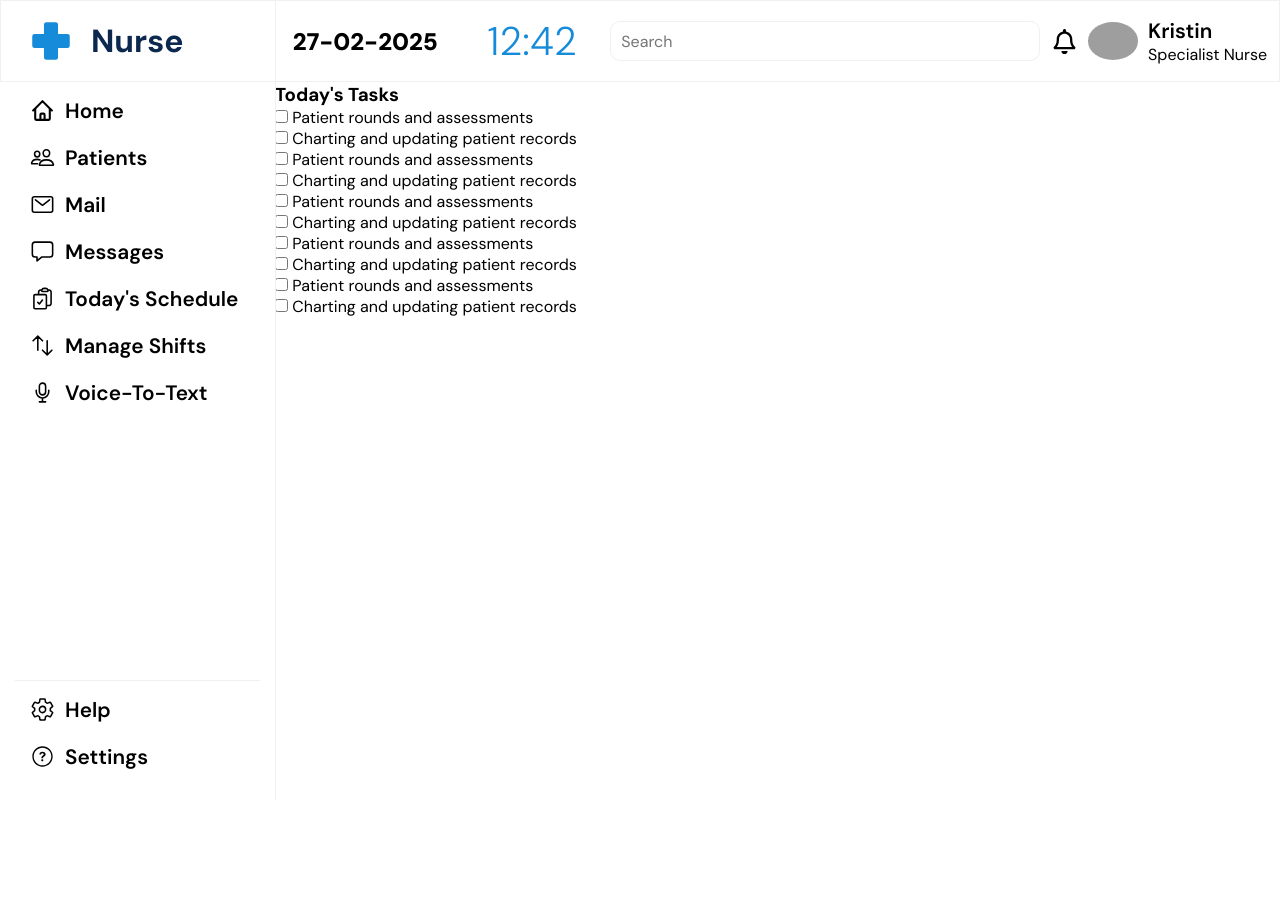
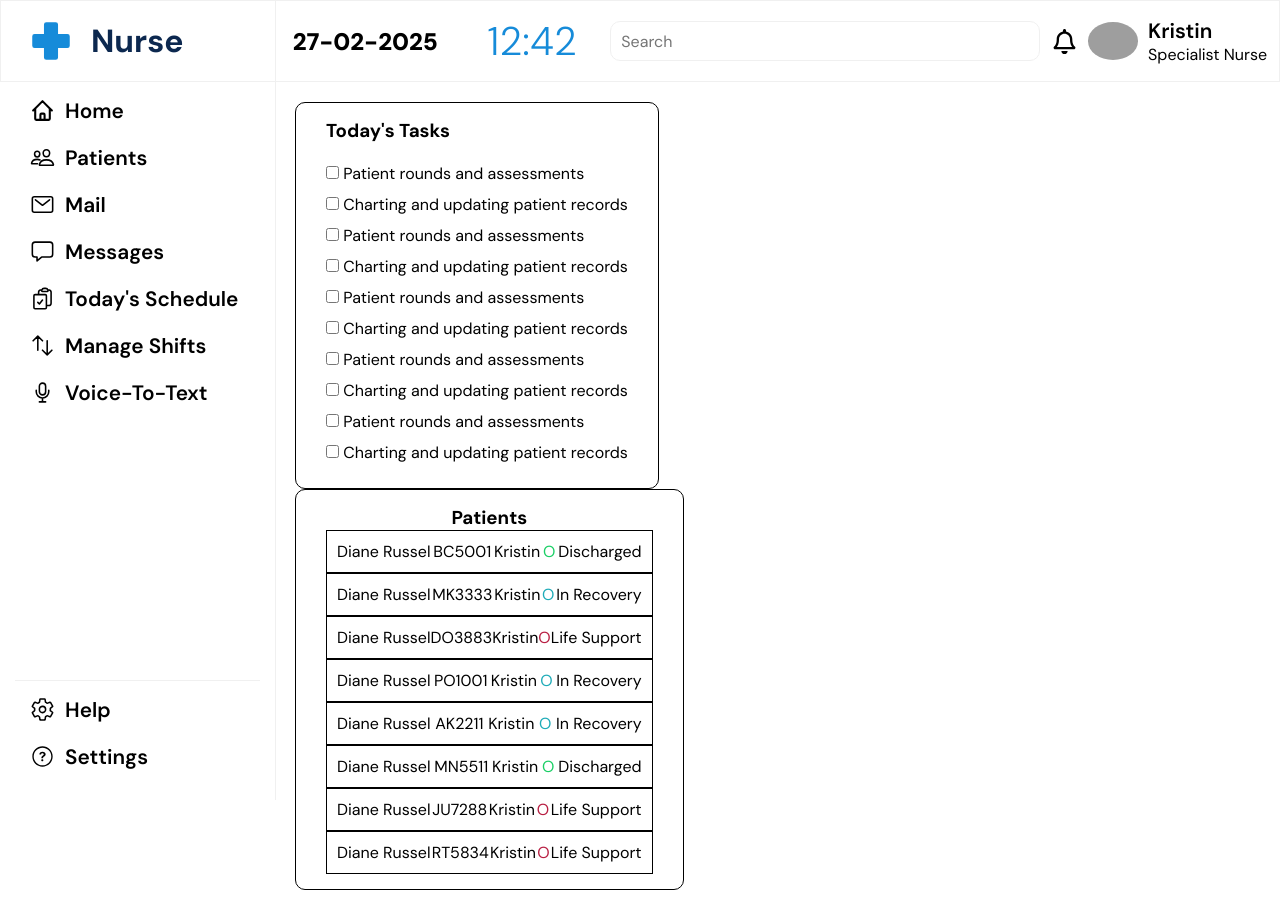
Before and after one commit to Xutik/team_5_project, a React (Create React App) app: page / in a window 1280 px wide. Before the commit the page ends 800 px from the top, so only its background shows below. Built offline with nearby package versions, Linux system fonts and the light colour scheme; grey boxes are pictures that could not be loaded.

Commit message:
created versatile object for patients

```diff
--- /dev/null
+++ b/src/components/data/patients.js
@@ -0,0 +1,65 @@
+const statuses = {
+    a: {
+        condition: "Discharged",
+        color: "#1ACF65"
+    },
+    b: {
+        condition: "In Recovery",
+        color: "#1EABB8"
+    },
+    c: {
+        condition: "Life Support",
+        color: "#B81E42"
+    }
+}
+
+export const patients = [
+    {
+        name: "Diane Russel",
+        idNum: "BC5001",
+        caretaker: "Kristin",
+        status: statuses.a
+    },
+    {
+        name: "Diane Russel",
+        idNum: "MK3333",
+        caretaker: "Kristin",
+        status: statuses.b
+    },
+    {
+        name: "Diane Russel",
+        idNum: "DO3883",
+        caretaker: "Kristin",
+        status: statuses.c
+    },
+    {
+        name: "Diane Russel",
+        idNum: "PO1001",
+        caretaker: "Kristin",
+        status: statuses.b
+    },
+    {
+        name: "Diane Russel",
+        idNum: "AK2211",
+        caretaker: "Kristin",
+        status: statuses.b
+    },
+    {
+        name: "Diane Russel",
+        idNum: "MN5511",
+        caretaker: "Kristin",
+        status: statuses.a
+    },
+    {
+        name: "Diane Russel",
+        idNum: "JU7288",
+        caretaker: "Kristin",
+        status: statuses.c
+    },
+    {
+        name: "Diane Russel",
+        idNum: "RT5834",
+        caretaker: "Kristin",
+        status: statuses.c
+    },
+]
--- a/src/components/link.jsx
+++ b/src/components/link.jsx
@@ -10,8 +10,6 @@ import { IoSettingsOutline } from "react-icons/io5";
 import { IoIosHelpCircleOutline } from "react-icons/io";
 
 function Link(data) {
-	console.log(data.link.title);
-
 	const icons = {
 		A: <HiOutlineHome size={25} />,
 		B: <IoPeopleOutline size={25} />,
@@ -25,7 +23,7 @@ function Link(data) {
 	};
 
 	return (
-		<div className="link">
+		<div className="link" key={data.link.icon}>
 			{icons[data.link.icon]}
 			<p>{data.link.title}</p>
 		</div>
--- a/src/components/main.css
+++ b/src/components/main.css
@@ -1,3 +1,4 @@
 main{
     margin-left: 275px;
+    padding: 20px;
 }
--- a/src/components/main.jsx
+++ b/src/components/main.jsx
@@ -8,7 +8,7 @@ function Main() {
 	return (
 		<main>
 			<Tasks />
-
+			<Patients></Patients>
 
 		</main>
 	);
--- /dev/null
+++ b/src/components/main/patient.jsx
@@ -0,0 +1,24 @@
+import React from "react";
+
+function Patient(data) {
+	const statuses = {
+        stats: {
+            a: "Discharged",
+            b: "In recovery",
+            c: "Life support",
+        },
+	};
+
+	return (
+		<div className="patient" key={data.patient.idNum}>
+			<p>{data.patient.name}</p>
+			<p>{data.patient.idNum}</p>
+			<p>{data.patient.caretaker}</p>
+            <p style={{color: data.patient.status.color}}>O</p>
+			<p>{data.patient.status.condition}</p>
+
+		</div>
+	);
+}
+
+export default Patient;
--- /dev/null
+++ b/src/components/main/patients.css
@@ -0,0 +1,13 @@
+.patients{
+    border: solid black 1px;
+    border-radius: 10px;
+    width: fit-content;
+    padding: 15px 30px;
+}
+
+.patient{
+    display: flex;
+    border: solid black 1px;
+    justify-content: space-between;
+    padding: 10px;
+}
--- a/src/components/main/patients.jsx
+++ b/src/components/main/patients.jsx
@@ -1,9 +1,15 @@
 import React from "react";
+import "./patients.css";
+import { patients } from "../data/patients";
+import Patient from "./patient";
 
 function Patients() {
 	return (
-		<div>
-			<h3>Patients</h3>
+		<div className="patients">
+			<h3 className="patientTitle">Patients</h3>
+			{patients.map((data) => (
+				<Patient patient={data} key={data.idNum} />
+			))}
 		</div>
 	);
 }
--- a/src/components/main/tasks.css
+++ b/src/components/main/tasks.css
@@ -1,8 +1,16 @@
 .tasks{
-
+    border-radius: 10px;
+    border: solid 1px black;
     text-align: left;
+    width: fit-content;
+    padding: 15px 30px;
 }
 
 li{
     list-style-type: none;
+    margin-block: 10px;
 }
+
+.taskTitle{
+    margin-bottom: 20px;
+}
--- a/src/components/main/tasks.jsx
+++ b/src/components/main/tasks.jsx
@@ -4,7 +4,7 @@ import './tasks.css'
 function Tasks () {
     return(
         <div className="tasks">
-            <h3>Today's Tasks</h3>
+            <h3 className="taskTitle">Today's Tasks</h3>
             <ul>
                 <li> <input type="checkbox" name="" id="" /> Patient rounds and assessments</li>
                 <li> <input type="checkbox" name="" id="" /> Charting and updating patient records</li>
--- a/src/components/sidebar.jsx
+++ b/src/components/sidebar.jsx
@@ -1,6 +1,6 @@
 import React from "react";
 import "./sidebar.css";
-import { links1, links2 } from "./links.js";
+import { links1, links2 } from "./data/links.js";
 import Link from "./link";
 
 function Sidebar() {
@@ -9,12 +9,12 @@ function Sidebar() {
 			<div className="links">
 				<div>
 					{links1.map((data) => (
-						<Link link={data} />
+						<Link link={data} key={data.icon} />
 					))}
 				</div>
 				<div className="bottom-links">
 					{links2.map((data) => (
-						<Link link={data} />
+						<Link link={data} key={data.icon} />
 					))}
 				</div>
 			</div>
```
Also changed, not shown: src/components/data/links.js (renamed from src/components/links.js).
